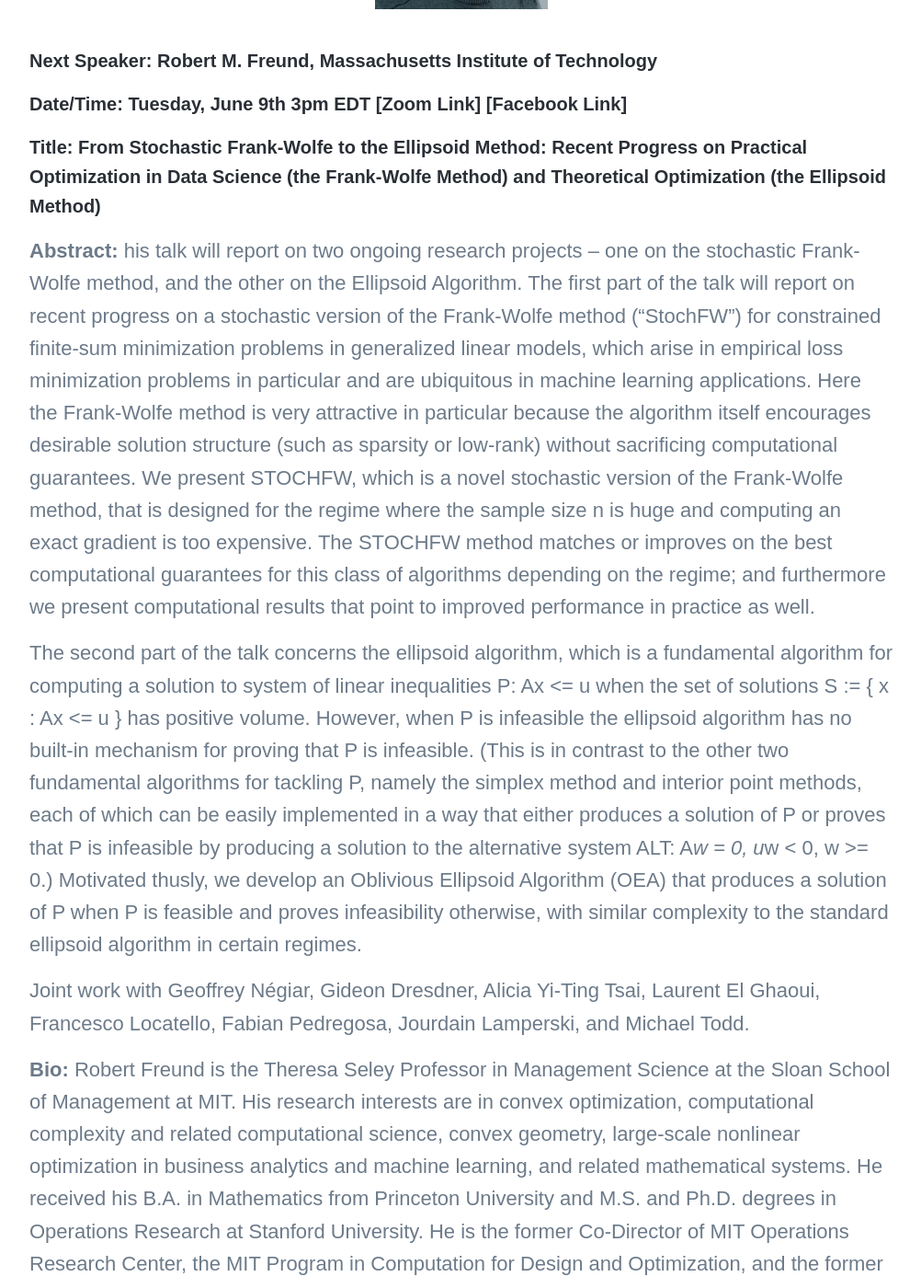
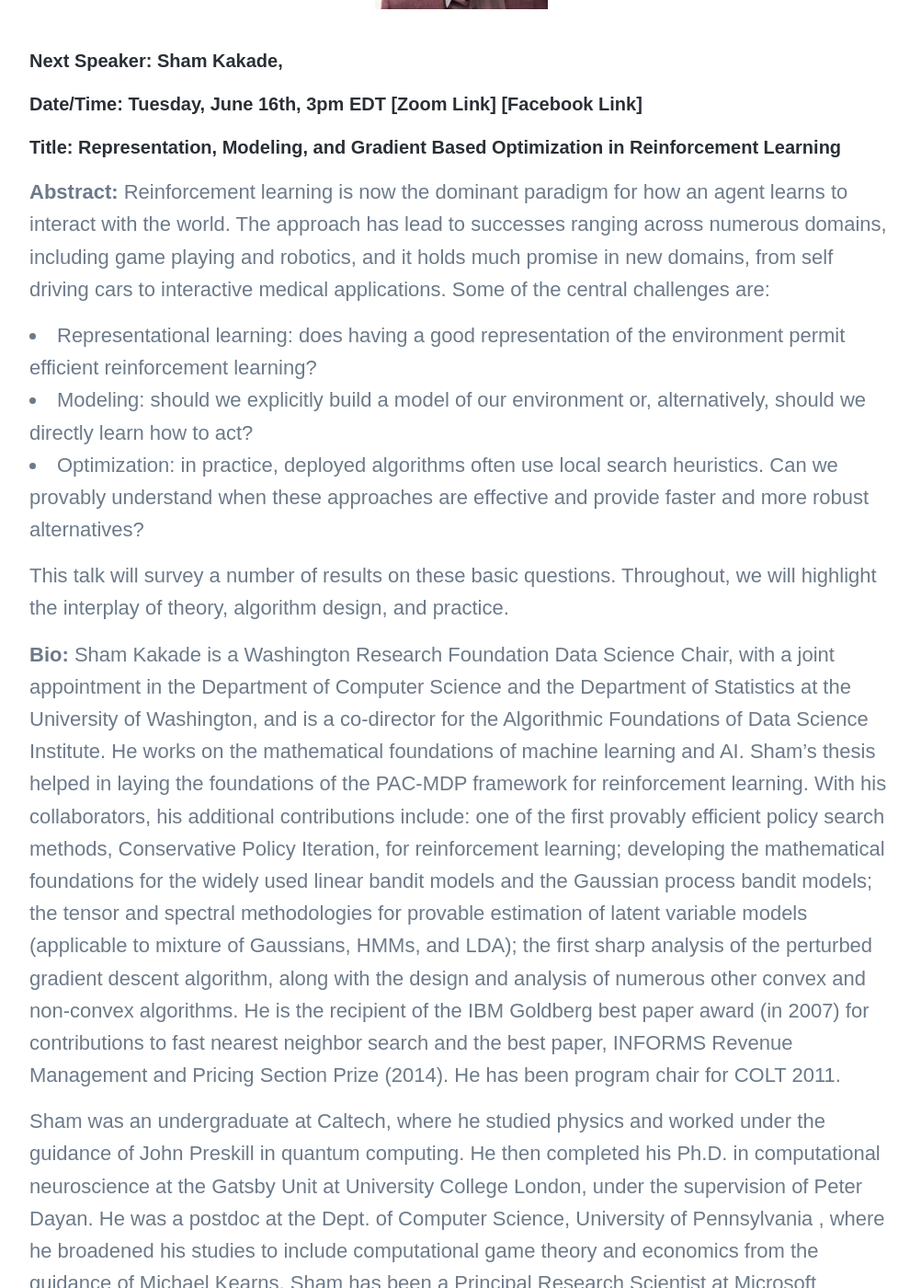
Before and after one commit to Operations-Research-Science/Operations-Research-Science.github.io, a Jekyll site: the page built from _projects/Math-for-DS.md, in a window 1280 px wide and 1400 px high, scrolled down 1384 px. Shown: the whole window at 92% size, without its empty margins (138-1140 px from the left). Built offline with Jekyll 4.4.1, drawn with Linux system fonts in a browser that asks for light colours; nearby versions of some CDN libraries; some web fonts are replaced; library files that are not in the unit come from our copies; some of the changed text lies outside the part shown.

Commit message:
Update Math-for-DS.md

```diff
--- a/_projects/Math-for-DS.md
+++ b/_projects/Math-for-DS.md
@@ -21,19 +21,23 @@ To ask the speaker a question, please use the Q&A function in Zoom to type your
 
 ## Next speaker
 
- <p align="center"><img width="20%" src="/images/news/MathDS/robert.png" /></p>
+ <p align="center"><img width="20%" src="/images/news/MathDS/sham.jpg" /></p>
 
-##### **Next Speaker:** [**Robert M. Freund**](https://mitmgmtfaculty.mit.edu/rfreund/), Massachusetts Institute of Technology
-##### **Date/Time:** Tuesday, June 9th 3pm EDT [**[Zoom Link]**](https://psu.zoom.us/j/95512102924) [**[Facebook Link]**](https://www.facebook.com/events/386962575571261)
-##### **Title:** From Stochastic Frank-Wolfe to the Ellipsoid Method: Recent Progress on Practical Optimization in Data Science (the Frank-Wolfe Method) and Theoretical Optimization (the Ellipsoid Method)
+##### **Next Speaker:** [**Sham Kakade**](https://homes.cs.washington.edu/~sham/),
+##### **Date/Time:** Tuesday, June 16th, 3pm EDT [**[Zoom Link]**](https://psu.zoom.us/j/95512102924) [**[Facebook Link]**](https://www.facebook.com/events/386962575571261)
+##### **Title:** Representation, Modeling, and Gradient Based Optimization in Reinforcement Learning
 
-**Abstract:** his talk will report on two ongoing research projects – one on the stochastic Frank-Wolfe method, and the other on the Ellipsoid Algorithm.  The first part of the talk will report on recent progress on a stochastic version of the Frank-Wolfe method (“StochFW”) for constrained finite-sum minimization problems in generalized linear models, which arise in empirical loss minimization problems in particular and are ubiquitous in machine learning applications.  Here the Frank-Wolfe method is very attractive in particular because the algorithm itself encourages desirable solution structure (such as sparsity or low-rank) without sacrificing computational guarantees.  We present STOCHFW, which is a novel stochastic version of the Frank-Wolfe method, that is designed for the regime where the sample size n is huge and computing an exact gradient is too expensive.  The STOCHFW method matches or improves on the best computational guarantees for this class of algorithms depending on the regime; and furthermore we present computational results that point to improved performance in practice as well.
+**Abstract:** Reinforcement learning is now the dominant paradigm for how an agent learns to interact with the world. The approach has lead to successes ranging across numerous domains, including game playing and robotics, and it holds much promise in new domains, from self driving cars to interactive medical applications. Some of the central challenges are:
 
-The second part of the talk concerns the ellipsoid algorithm, which is a fundamental algorithm for computing a solution to system of linear inequalities P: Ax <= u when the set of solutions S := { x : Ax <= u } has positive volume.  However, when P is infeasible the ellipsoid algorithm has no built-in mechanism for proving that P is infeasible. (This is in contrast to the other two fundamental algorithms for tackling P, namely the simplex method and interior point methods, each of which can be easily implemented in a way that either produces a solution of P or proves that P is infeasible by producing a solution to the alternative system ALT: A*w = 0, u*w < 0, w >= 0.)  Motivated thusly, we develop an Oblivious Ellipsoid Algorithm (OEA) that produces a solution of P when P is feasible and proves infeasibility otherwise, with similar complexity to the standard ellipsoid algorithm in certain regimes.
+- Representational learning: does having a good representation of the environment permit efficient reinforcement learning?
+- Modeling: should we explicitly build a model of our environment or, alternatively, should we directly learn how to act?
+- Optimization: in practice, deployed algorithms often use local search heuristics. Can we provably understand  when these approaches are effective and provide faster and more robust alternatives?
 
-Joint work with Geoffrey Négiar, Gideon Dresdner, Alicia Yi-Ting Tsai, Laurent El Ghaoui, Francesco Locatello, Fabian Pedregosa, Jourdain Lamperski, and Michael Todd.
+This talk will survey a number of results on these basic questions. Throughout, we will  highlight the interplay of theory, algorithm design, and practice.
 
-**Bio:** Robert Freund is the Theresa Seley Professor in Management Science at the Sloan School of Management at MIT.  His research interests are in convex optimization, computational complexity and related computational science, convex geometry, large-scale nonlinear optimization in business analytics and machine learning, and related mathematical systems. He received his B.A. in Mathematics from Princeton University and M.S. and Ph.D. degrees in Operations Research at Stanford University.  He is the former Co-Director of MIT Operations Research Center, the MIT Program in Computation for Design and Optimization, and the former Chair of the INFORMS Optimization Section.  He also served a term as Deputy Dean of the Sloan School at MIT (2008-11).  He is an INFORMS Fellow and a recipient of the MIT Samuel M. Seegal Prize (2020). He received the Longuet-Higgins Prize in computer vision (2007) as well as numerous teaching and education awards at MIT in conjunction with the course and textbook (co-authored with Dimitris Bertsimas) Data, Models, and Decisions: the Fundamentals of Management Science.
+**Bio:** Sham Kakade is a Washington Research Foundation Data Science Chair, with a joint appointment in the Department of Computer Science and the Department of Statistics at the University of Washington, and is a co-director for the Algorithmic Foundations of Data Science Institute. He works on the mathematical foundations of machine learning and AI. Sham's thesis helped in laying the foundations of the PAC-MDP framework for reinforcement learning. With his collaborators, his additional contributions include: one of the first provably efficient policy search methods, Conservative Policy Iteration, for reinforcement learning; developing the mathematical foundations for the widely used linear bandit models and the Gaussian process bandit models; the tensor and spectral methodologies for provable estimation of latent variable models (applicable to mixture of Gaussians, HMMs, and LDA); the first sharp analysis of the perturbed gradient descent algorithm, along with the design and analysis of numerous other convex and non-convex algorithms. He is the recipient of the IBM Goldberg best paper award (in 2007) for contributions to fast nearest neighbor search and the best paper, INFORMS Revenue Management and Pricing Section Prize (2014). He has been program chair for COLT 2011.
+
+Sham was an undergraduate at Caltech, where he studied physics and worked under the guidance of John Preskill in quantum computing. He then completed his Ph.D. in computational neuroscience at the Gatsby Unit at University College London, under the supervision of Peter Dayan. He was a postdoc at the Dept. of Computer Science, University of Pennsylvania , where he broadened his studies to include computational game theory and economics from the guidance of Michael Kearns. Sham has been a Principal Research Scientist at Microsoft Research, New England, an associate professor at the Department of Statistics, Wharton, UPenn, and an assistant professor at the Toyota Technological Institute at Chicago.
 
 ## Upcoming Speakers
 
```
Also changed, not shown: other parts of _projects/Math-for-DS.md (+2 -0 lines), images/news/MathDS/2sigma.png (added), images/news/MathDS/sham.jpg (added), images/news/MathDS/speakers.png.
